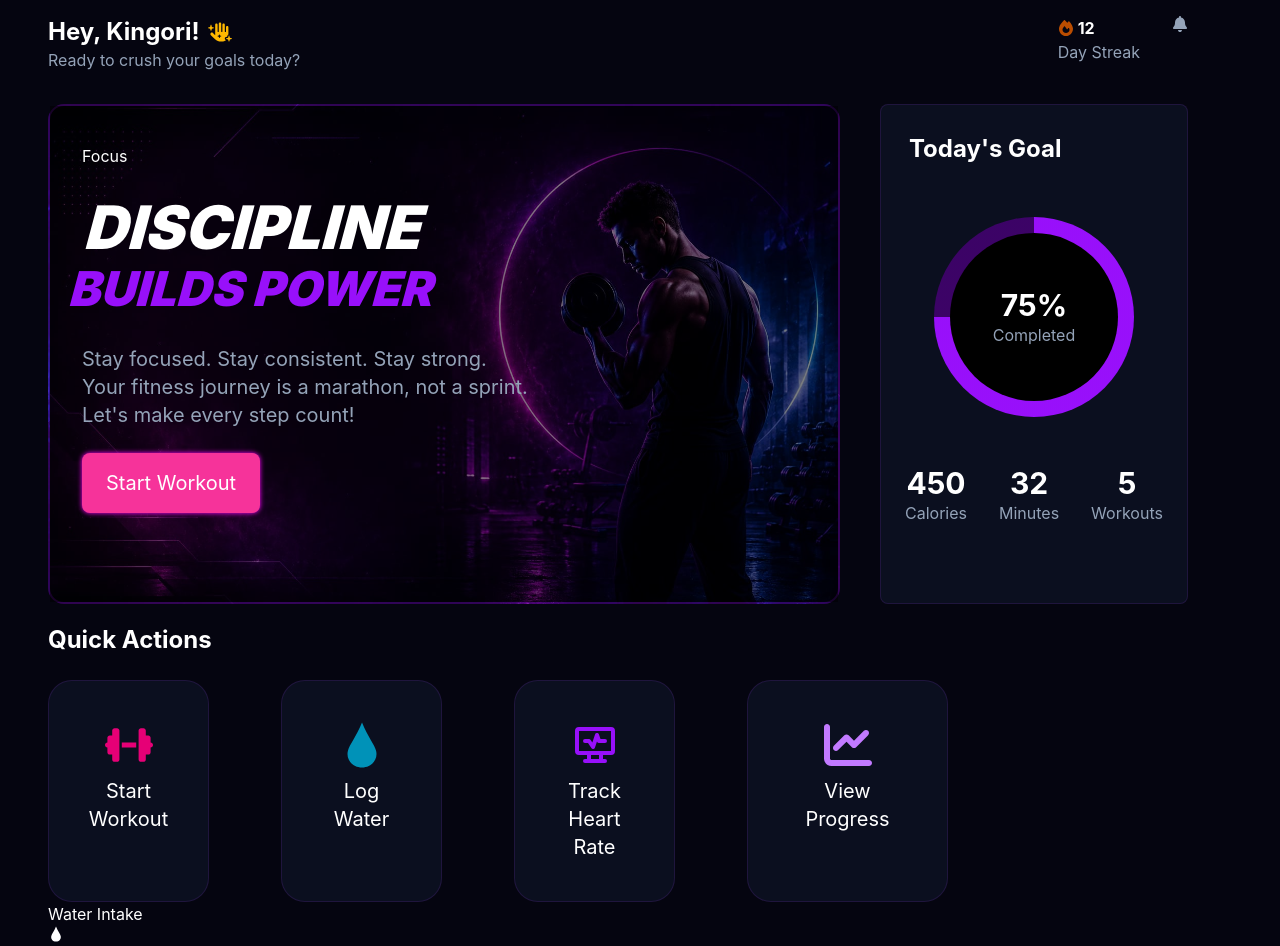
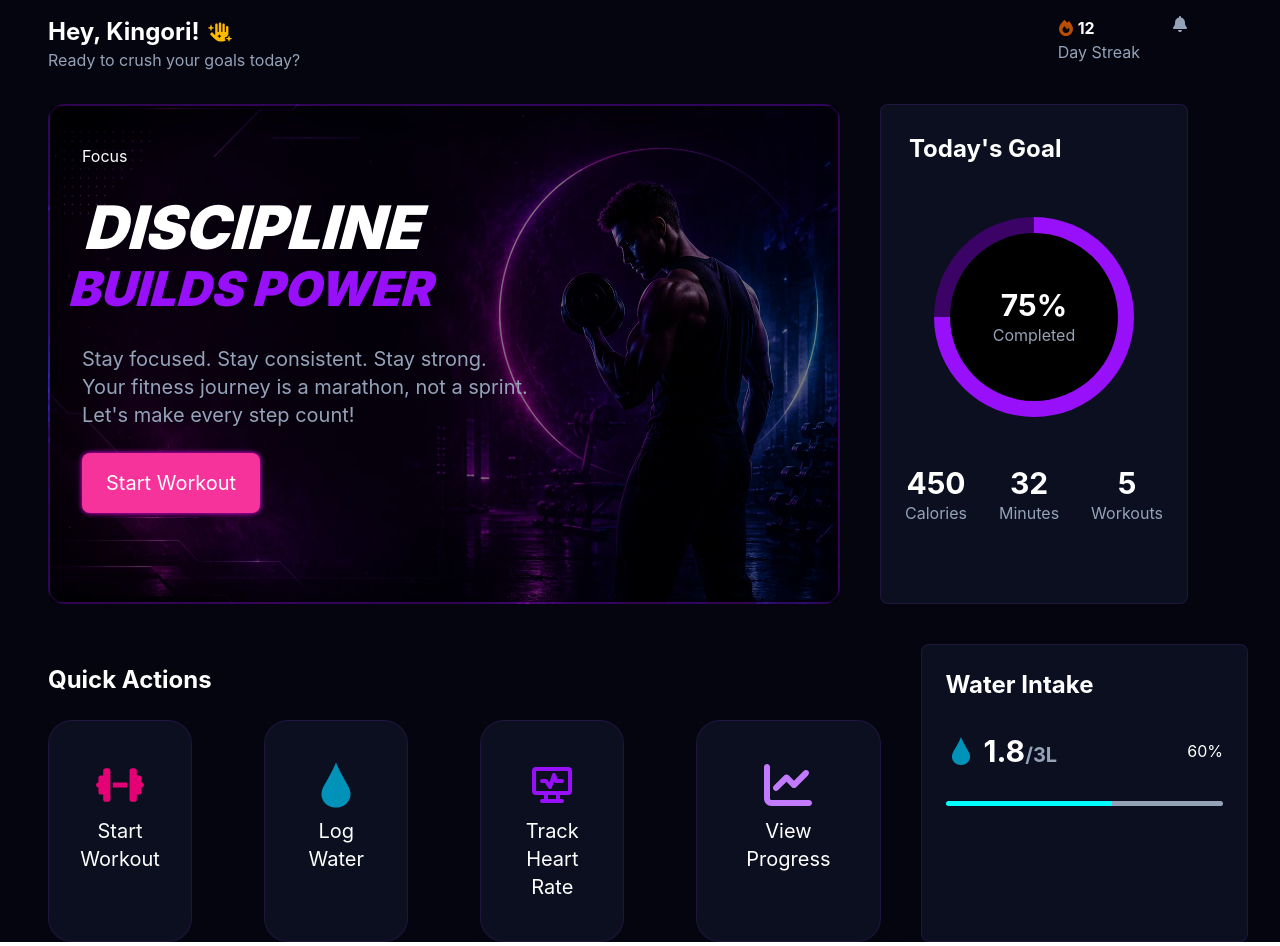
Before and after one commit to Linkon-Tuhoto/Fitness-app, a React (Vite) app: page / in a window 1280 px wide. Shown: the top 946 px of the page. Built offline with nearby package versions, Linux system fonts and the light colour scheme.

Commit message:
minor changes - hero section

```diff
--- a/src/components/Hero.jsx
+++ b/src/components/Hero.jsx
@@ -96,7 +96,7 @@ function Hero() {
         </div>
 
         {/*Quick Action links*/}
-        <div className='px-8'>
+        <div className='px-8 flex gap-10 mt-10'>
             <div className='w-[75%]'>
                 <h2 className='text-2xl font-bold pt-5'>Quick Actions</h2>
                 <div className='grid grid-cols-4 space-x-10 gap-8'>
@@ -119,15 +119,15 @@ function Hero() {
                 </div>
             </div>
 
-            <div>
-                <h2>Water Intake</h2>
-                <div>
-                    <div>
+            <div className='bg-slate-900/60 border border-purple-500/13 hover:border-cyan-400/40 w-[350px] rounded-lg p-6 space-y-8'>
+                <h2 className='text-2xl font-bold'>Water Intake</h2>
+                <div className='space-y-8'>
+                    <div className='flex items-center justify-between mt-4'>
                         <div>
-                            <div>
-                                <GiWaterDrop />
-                                <span>1.8
-                                    <span>/3L</span>
+                            <div className='flex items-center space-x-2'>
+                                <GiWaterDrop className='text-3xl text-cyan-600'/>
+                                <span className='text-3xl font-bold'>1.8
+                                    <span className='text-xl text-[#94a3b8]'>/3L</span>
                                 </span>
                             </div>
                         </div>
@@ -135,7 +135,7 @@ function Hero() {
                             60%
                         </div>
                     </div>
-                    <div></div>
+                    <div className="w-full h-[5px] mt-2 rounded-full bg-[linear-gradient(to_right,cyan_0%_60%,#94a3b8_60%_100%)]"></div>
                 </div>
             </div>
         </div>
```
